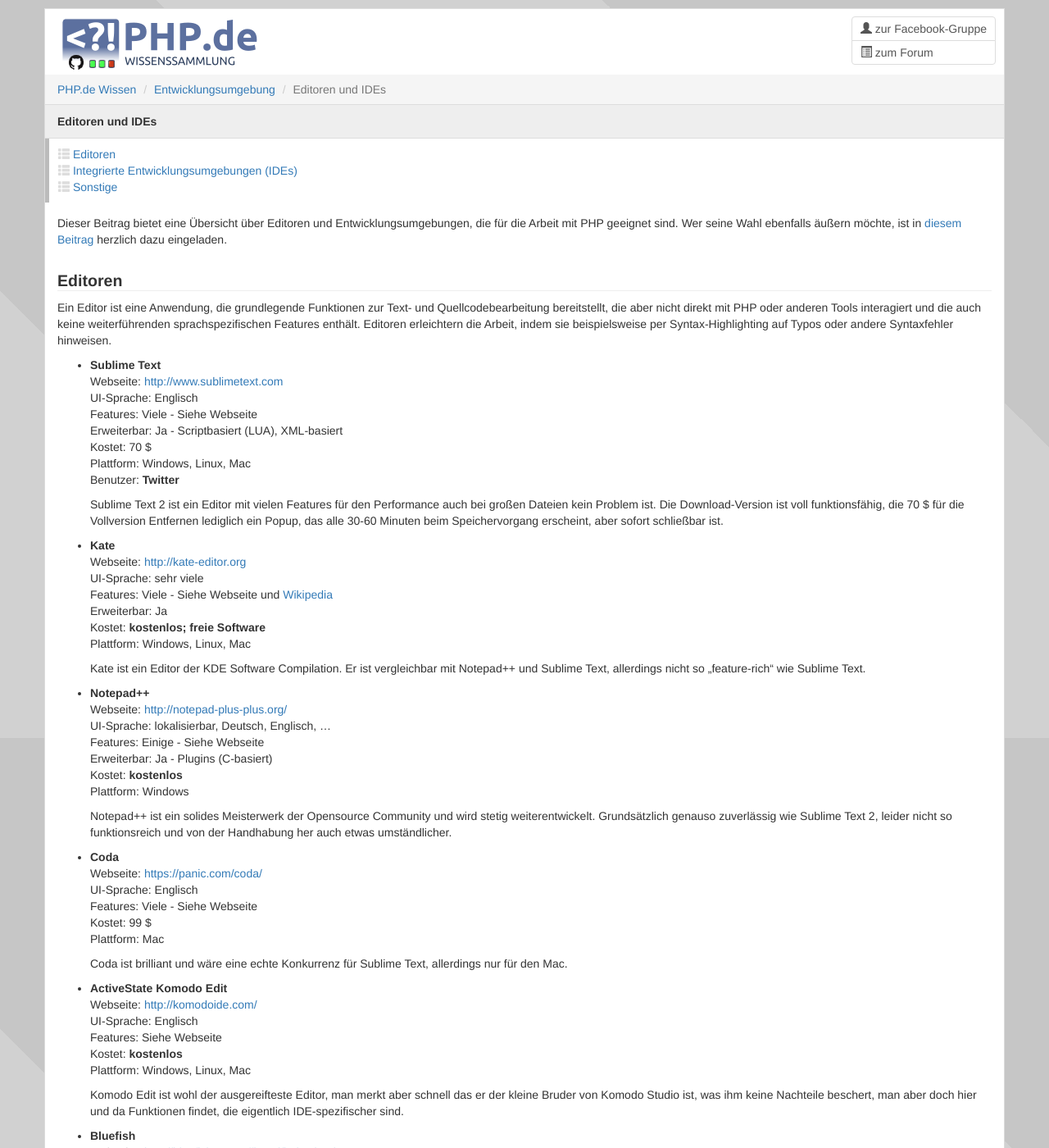
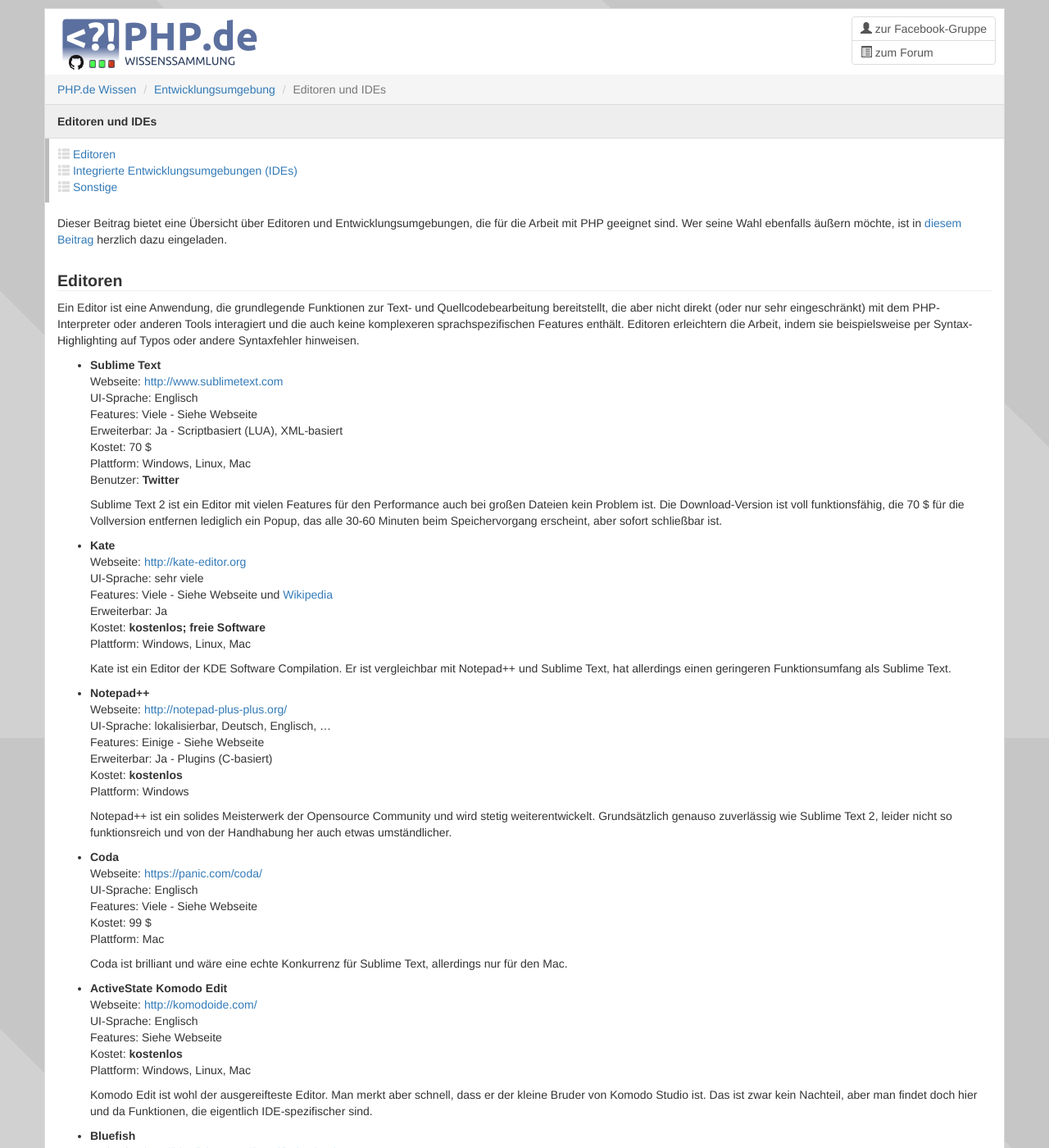
Before and after one commit to php-de/php-de.github.io, a Jekyll site: the page built from dev-enviroment/03_editors-ide.md, in a window 1280 px wide and 1400 px high. Shown: the whole window at 82% size. Built offline with Jekyll 4.4.1, drawn with Linux system fonts in a browser that asks for light colours; nearby versions of some CDN libraries; some of the changed text lies outside the part shown.

Commit message:
Editoren - Sprachlich und inhaltlich überarbeitet

```diff
--- a/dev-enviroment/03_editors-ide.md
+++ b/dev-enviroment/03_editors-ide.md
@@ -37,7 +37,7 @@
 ### [Editoren](#editoren)
 {: #editoren}
 
-Ein Editor ist eine Anwendung, die grundlegende Funktionen zur Text- und Quellcodebearbeitung bereitstellt, die aber nicht direkt mit PHP oder anderen Tools interagiert und die auch keine weiterführenden sprachspezifischen Features enthält. Editoren erleichtern die Arbeit, indem sie beispielsweise per Syntax-Highlighting auf Typos oder andere Syntaxfehler hinweisen.
+Ein Editor ist eine Anwendung, die grundlegende Funktionen zur Text- und Quellcodebearbeitung bereitstellt, die aber nicht direkt (oder nur sehr eingeschränkt) mit dem PHP-Interpreter oder anderen Tools interagiert und die auch keine komplexeren sprachspezifischen Features enthält. Editoren erleichtern die Arbeit, indem sie beispielsweise per Syntax-Highlighting auf Typos oder andere Syntaxfehler hinweisen.
 
 * **Sublime Text**
     <br>Webseite: [http://www.sublimetext.com](http://www.sublimetext.com)
@@ -48,7 +48,7 @@
     <br>Plattform: Windows, Linux, Mac
     <br>Benutzer: **Twitter**
 
-    Sublime Text 2 ist ein Editor mit vielen Features für den Performance auch bei großen Dateien kein Problem ist. Die Download-Version ist voll funktionsfähig, die 70 $ für die Vollversion Entfernen lediglich ein Popup, das alle 30-60 Minuten beim Speichervorgang erscheint, aber sofort schließbar ist.
+    Sublime Text 2 ist ein Editor mit vielen Features für den Performance auch bei großen Dateien kein Problem ist. Die Download-Version ist voll funktionsfähig, die 70 $ für die Vollversion entfernen lediglich ein Popup, das alle 30-60 Minuten beim Speichervorgang erscheint, aber sofort schließbar ist.
 
 * **Kate**
     <br>Webseite: [http://kate-editor.org](http://kate-editor.org)
@@ -58,7 +58,7 @@
     <br>Kostet: **kostenlos; freie Software**
     <br>Plattform: Windows, Linux, Mac
 
-    Kate ist ein Editor der KDE Software Compilation. Er ist vergleichbar mit Notepad++ und Sublime Text, allerdings nicht so „feature-rich“ wie Sublime Text.
+    Kate ist ein Editor der KDE Software Compilation. Er ist vergleichbar mit Notepad++ und Sublime Text, hat allerdings einen geringeren Funktionsumfang als Sublime Text.
 
 * **Notepad++**
     <br>Webseite: [http://notepad-plus-plus.org/](http://notepad-plus-plus.org/)
@@ -86,7 +86,7 @@
     <br>Kostet: **kostenlos**
     <br>Plattform: Windows, Linux, Mac
 
-    Komodo Edit ist wohl der ausgereifteste Editor, man merkt aber schnell das er der kleine Bruder von Komodo Studio ist, was ihm keine Nachteile beschert, man aber doch hier und da Funktionen findet, die eigentlich IDE-spezifischer sind.
+    Komodo Edit ist wohl der ausgereifteste Editor. Man merkt aber schnell, dass er der kleine Bruder von Komodo Studio ist. Das ist zwar kein Nachteil, aber man findet doch hier und da Funktionen, die eigentlich IDE-spezifischer sind.
 
 * **Bluefish**
     <br>Webseite: [http://bluefish.openoffice.nl/index.html](http://bluefish.openoffice.nl/index.html)
@@ -95,19 +95,19 @@
     <br>Kostet: **kostenlos**
     <br>Plattform: Windows, Linux, Mac
 
-    Bluefish ist aus der Produktfamilie der Content Editing Environments der Open Office Foundation und ebendso wie Notepad++, Sublime Text 2 und Coda ein leistungsfähiger Editor, der hier und da mit der ein oder anderen Gehirnwindung Gassi geht.
+    Bluefish ist aus der Produktfamilie der Content Editing Environments der Open Office Foundation und ebendso wie Notepad++, Sublime Text 2 und Coda ein leistungsfähiger Editor.
 
 
 ### [Integrierte Entwicklungsumgebungen (IDEs)](#ide)
 {: #ide}
 
-Integrierte Entwicklungsumgebungen interagieren immer mit PHP und vernetzen eure Scripts so das ihr jederzeit (auch grafisch) durch die Scripts navigieren könnt und schon beim Autocomplete seht wo die Funktion die ihr gerade benutzt definiert wurde und welche Parameter sie hat. Qualitätssicherung steht nicht bei jeder IDE im Vordergrund, wird jedoch in jeder IDE zumindest Ansatzweise implementiert.
+Integrierte Entwicklungsumgebungen interagieren direkt mit PHP und vernetzen Quellcode so, dass jederzeit (auch grafisch) durch die Inhalte navigiert werden kann und schon beim Autocomplete ersichtlich wird, wo eine Methode oder Funktion definiert wurde und welche Parameter sie hat. Qualitätssicherung steht nicht bei jeder IDE im Vordergrund, wird jedoch in jeder IDE zumindest ansatzweise implementiert.
 
 * **JetBrains PhpStorm**
     <br>Webseite: [http://www.jetbrains.com/phpstorm/](http://www.jetbrains.com/phpstorm/)
     <br>UI-Sprache: Englisch
     <br>Features: [http://www.jetbrains.com/phpstorm/features/index.html](http://www.jetbrains.com/phpstorm/features/index.html)
-    <br>Kostet: 89 € + Steuern Vollversion / 44 € + Steuern Upgrade pro Entwickler
+    <br>Kostet: 89-199 € im ersten Jahr (je nach Art der Lizenz, Sonderkonditionen verfügbar)
     <br>Plattform: Windows, Linux, Mac
     <br>Benutzer: **Valve, Paypal, MediaWiki**
 
@@ -152,7 +152,7 @@
     <br>Features: [http://www.aptana.com/products/studio3.html](http://www.aptana.com/products/studio3.html)
     <br>Kostet: **kostenlos**
 
-    Aptana Studio ist das Sublime Text unter den IDEs, aber nicht ganz so funktionsreich wie PhpStorm, dennoch die kostenlose Empfehlung für Einsteigende und Fortgeschrittene PHP-Entwickler.
+    Aptana Studio ist das Sublime Text unter den IDEs, aber nicht ganz so funktionsreich wie PhpStorm, dennoch die kostenlose Empfehlung für einsteigende und fortgeschrittene PHP-Entwickler.
 
 * **CSE HTML Validator**
     <br>Website: [http://www.htmlvalidator.com/](http://www.htmlvalidator.com/)
@@ -168,13 +168,13 @@
     <br>Features: [http://www.mpsoftware.dk/phpdesigner.php](http://www.mpsoftware.dk/phpdesigner.php)
     <br>Kostet: abhängig von der Version - Personal für 29 €, Commerical für 69 €
 
-    phpDesigner ist eine der kostengüstigeren IDEs, nicht ganz so umfangreich wie PhpStorm, dennoch mit allem gerüstet was den täglichen Einsatz als Software-Entwickler leichter macht.
+    phpDesigner ist eine der kostengüstigeren IDEs. Sie ist nicht ganz so umfangreich wie PhpStorm, aber dennoch mit allem gerüstet was die tägliche Arbeit als Software-Entwickler erleichtert.
 
 
 ### [Sonstige](#sonstige)
 {: #sonstige}
 
-Einige Editoren werden es nicht in diese Übersicht schaffen, da sie entweder nicht PHP-spezifisch und wenn zwar nicht oder zu wenig verbreitet in der PHP-Welt sind. Da diese Editoren nicht gänzlich ungenannt bleiben sollten, findet ihr sie in der folgenden Liste:
+Einige Editoren werden es nicht in diese Übersicht schaffen, da sie nicht PHP-spezifisch oder in der PHP-Welt zu wenig verbreitet sind. Sie sollen aber nicht gänzlich ungenannt bleiben.
 
 * [TextPad](http://www.textpad.com/products/textpad/index.html) - Wenig verbreitet
 * [Vim](http://www.vim.org/index.php) - Zwar verbreitet, aber nur geringe Anfänger-Tauglichkeit
```
Also changed, not shown: other parts of dev-enviroment/03_editors-ide.md (+3 -3 lines).
